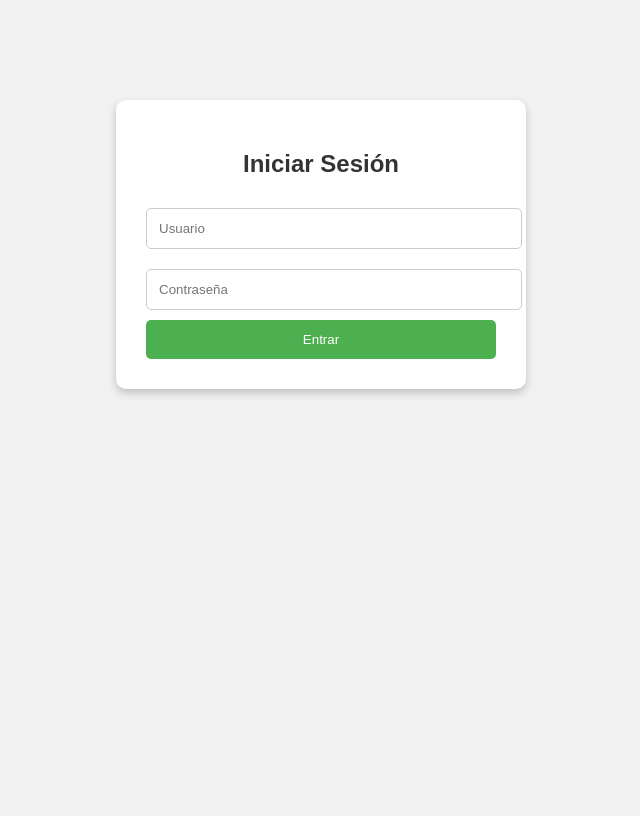
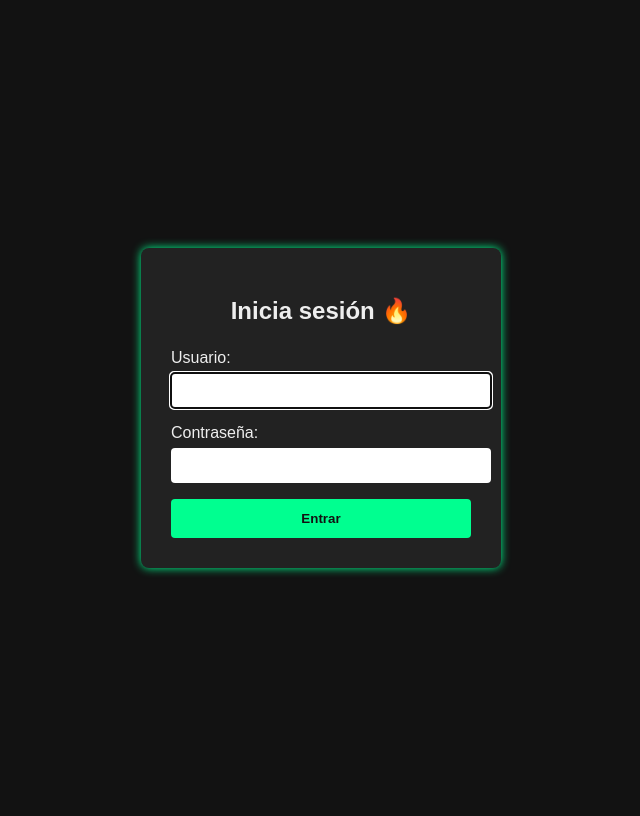
Before and after one commit to incognito189/proyect, a Django app: page / in a window 1280 px wide. Shown: the whole page, without its empty margins (319-959 px from the left). Before the commit the page ends 396 px from the top, so only its background shows below. Run offline with Django 5.2, Linux system fonts and the light colour scheme; parts of the project's set-up code (start-up, migrations or seed data) failed here and were passed over.

Commit message:
Update login.html

```diff
--- a/mi_proyecto/templates/login.html
+++ b/mi_proyecto/templates/login.html
@@ -1,69 +1,74 @@
 <!DOCTYPE html>
 <html lang="es">
 <head>
-  <meta charset="UTF-8">
-  <title>Login</title>
+    <meta charset="UTF-8" />
+    <title>Login - Viaje Seguro 🔥</title>
     <style>
         body {
-      background-color: #f1f1f1;
             font-family: Arial, sans-serif;
+            background: #121212;
+            color: #eee;
+            display: flex;
+            justify-content: center;
+            align-items: center;
+            height: 100vh;
         }
-
-    .login-container {
-      width: 350px;
-      margin: 100px auto;
+        form {
+            background: #222;
             padding: 30px;
-      background-color: white;
-      border-radius: 10px;
-      box-shadow: 0px 4px 8px rgba(0, 0, 0, 0.2);
+            border-radius: 8px;
+            box-shadow: 0 0 10px #00ff90;
+            width: 300px;
         }
-
+        input {
+            width: 100%;
+            padding: 10px;
+            margin-top: 6px;
+            margin-bottom: 16px;
+            border-radius: 4px;
+            border: none;
+        }
+        button {
+            background-color: #00ff90;
+            border: none;
+            padding: 12px;
+            width: 100%;
+            color: #121212;
+            font-weight: bold;
+            cursor: pointer;
+            border-radius: 4px;
+        }
+        button:hover {
+            background-color: #00cc73;
+        }
+        .error {
+            background: #ff4c4c;
+            padding: 8px;
+            border-radius: 4px;
+            margin-bottom: 15px;
+            text-align: center;
+            font-weight: bold;
+        }
         h2 {
-      text-align: center;
-      color: #333;
-    }
-
-    input[type="text"],
-    input[type="password"] {
-      width: 100%;
-      padding: 12px;
-      margin: 10px 0;
-      border: 1px solid #ccc;
-      border-radius: 5px;
-    }
-
-    button {
-      width: 100%;
-      padding: 12px;
-      background-color: #4CAF50;
-      color: white;
-      border: none;
-      border-radius: 5px;
-      cursor: pointer;
-    }
-
-    button:hover {
-      background-color: #45a049;
-    }
-
-    .error {
-      color: red;
+            margin-bottom: 24px;
             text-align: center;
         }
     </style>
 </head>
 <body>
-  <div class="login-container">
-    <h2>Iniciar Sesión</h2>
+    <form method="post" autocomplete="off">
+        <h2>Inicia sesión 🔥</h2>
         {% if error %}
-      <p class="error">{{ error }}</p>
+            <div class="error">{{ error }}</div>
         {% endif %}
-    <form method="POST">
         {% csrf_token %}
-      <input type="text" name="username" placeholder="Usuario" required>
-      <input type="password" name="password" placeholder="Contraseña" required>
+        <label for="username">Usuario:</label>
+        <input type="text" id="username" name="username" required autofocus />
+
+        <label for="password">Contraseña:</label>
+        <input type="password" id="password" name="password" required />
+
         <button type="submit">Entrar</button>
     </form>
-  </div>
 </body>
 </html>
```
Lines whose indentation alone changed are shown as unchanged.
